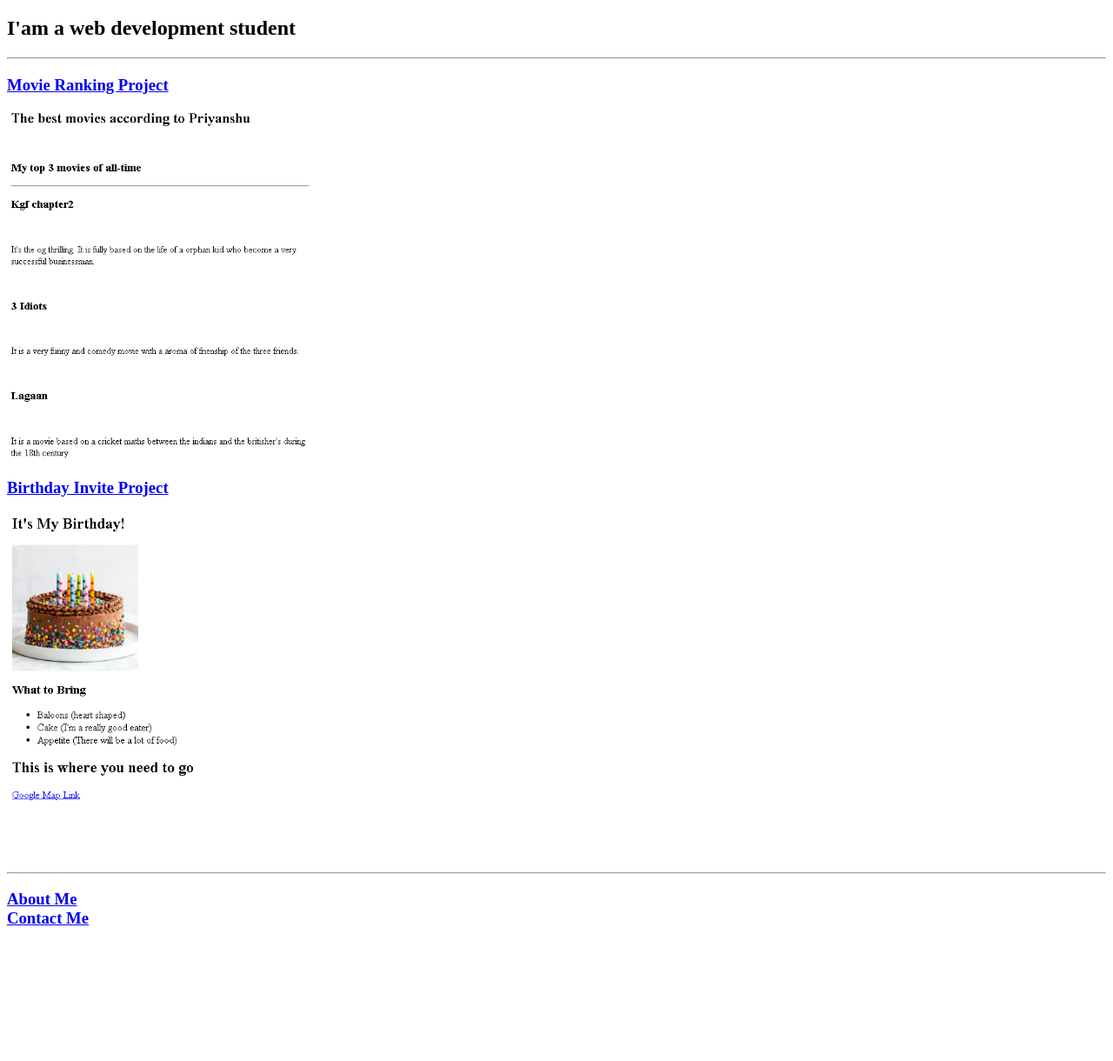
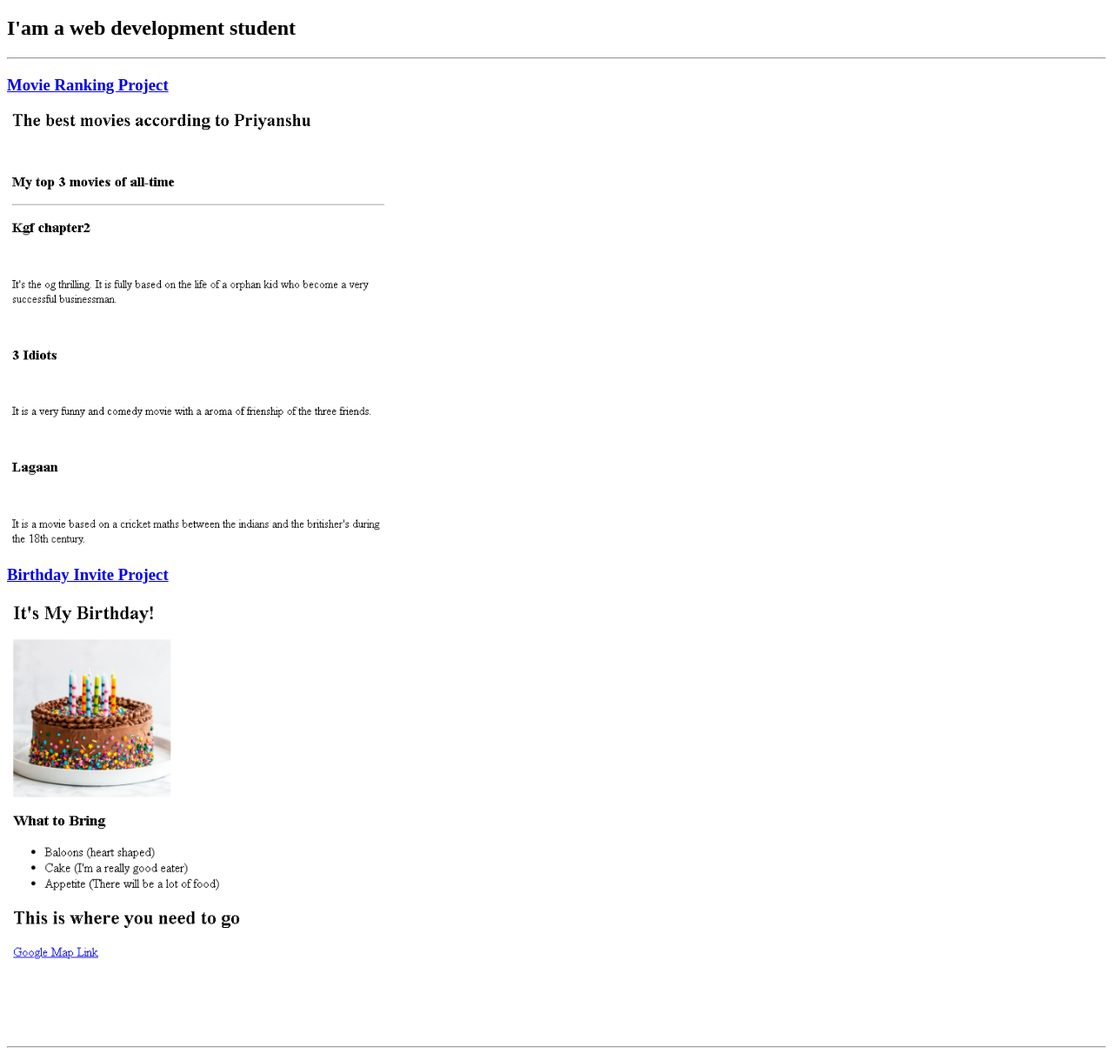
Before and after one commit to priyanshu-developer-666/HTMl-portfolio, a plain HTML site: page index.html in a window 1280 px wide. Shown: the part 61-1281 px from the top of the page at 87% size. Before the commit the page ends 1147 px from the top, so only its background shows below. Drawn offline with Linux system fonts and the light colour scheme.

Commit message:
Update index.html

```diff
--- a/index.html
+++ b/index.html
@@ -26,9 +26,9 @@ https://developer.mozilla.org/en-US/docs/Web/HTML/Element/img#attr-height -->
     <h2>I'am a web development student</h2>
     <hr>
     <h3><a href="2.4 Movie Ranking Project/index.html" target="_blank">Movie Ranking Project</a></h3>
-    <img src="assets/images/astala.png" height="400" alt="Movie ranking project preview">
+    <img src="assets/images/astala.png" height="500" alt="Movie ranking project preview">
     <h3><a href="3.4 Birthday Invite Project/index.html" target="_blank">Birthday Invite Project</a></h3>
-    <img src="assets/images/Screenshot 2024-01-03 182029.png" height="400" alt="Birthday invite project preview">
+    <img src="assets/images/Screenshot 2024-01-03 182029.png" height="500" alt="Birthday invite project preview">
     <hr>
     <h3><a href="public/about.html" target="_blank">About Me</a><br><a href="public/contact.html">Contact Me</a></h3>
 </body>
```
